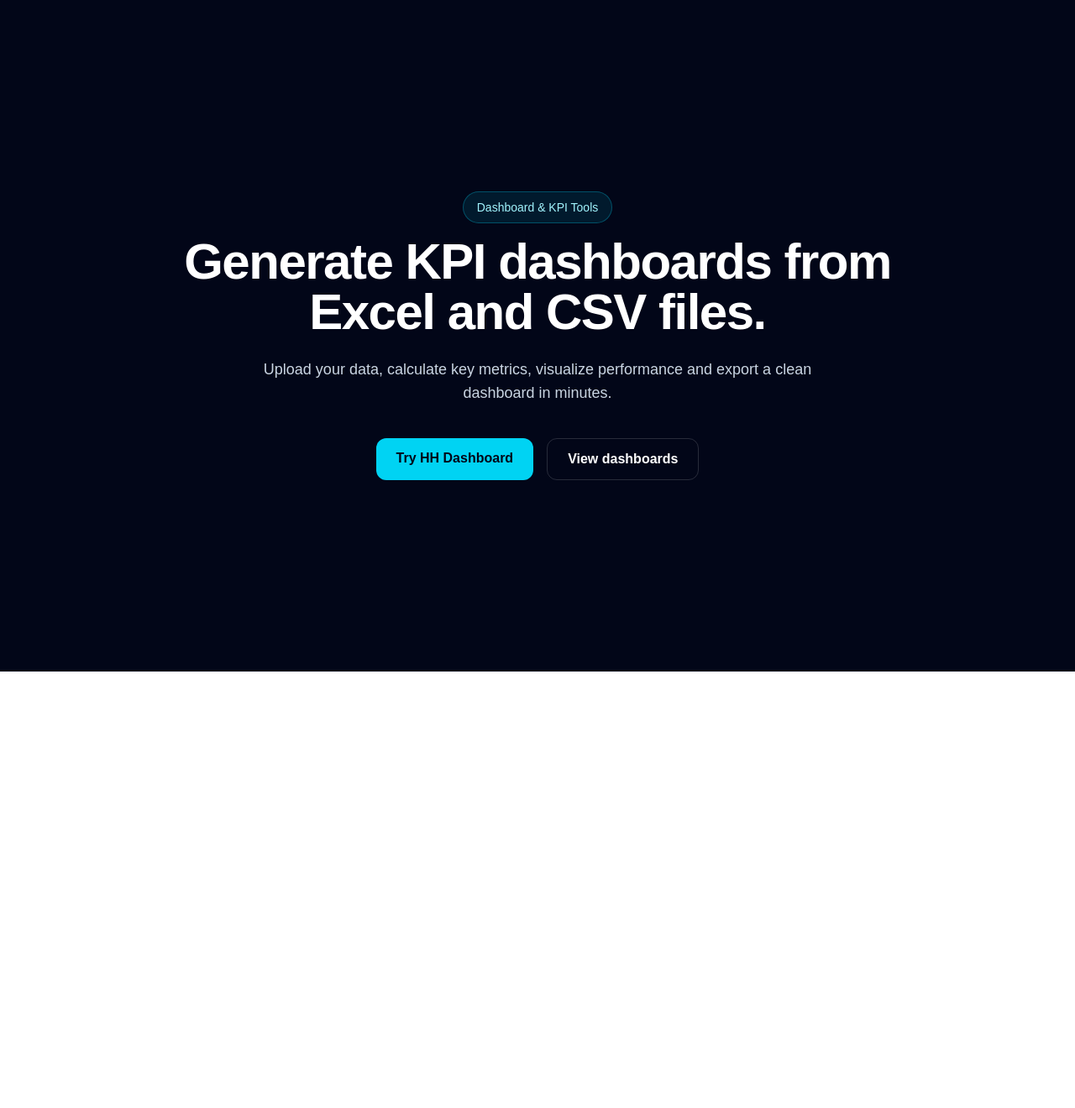
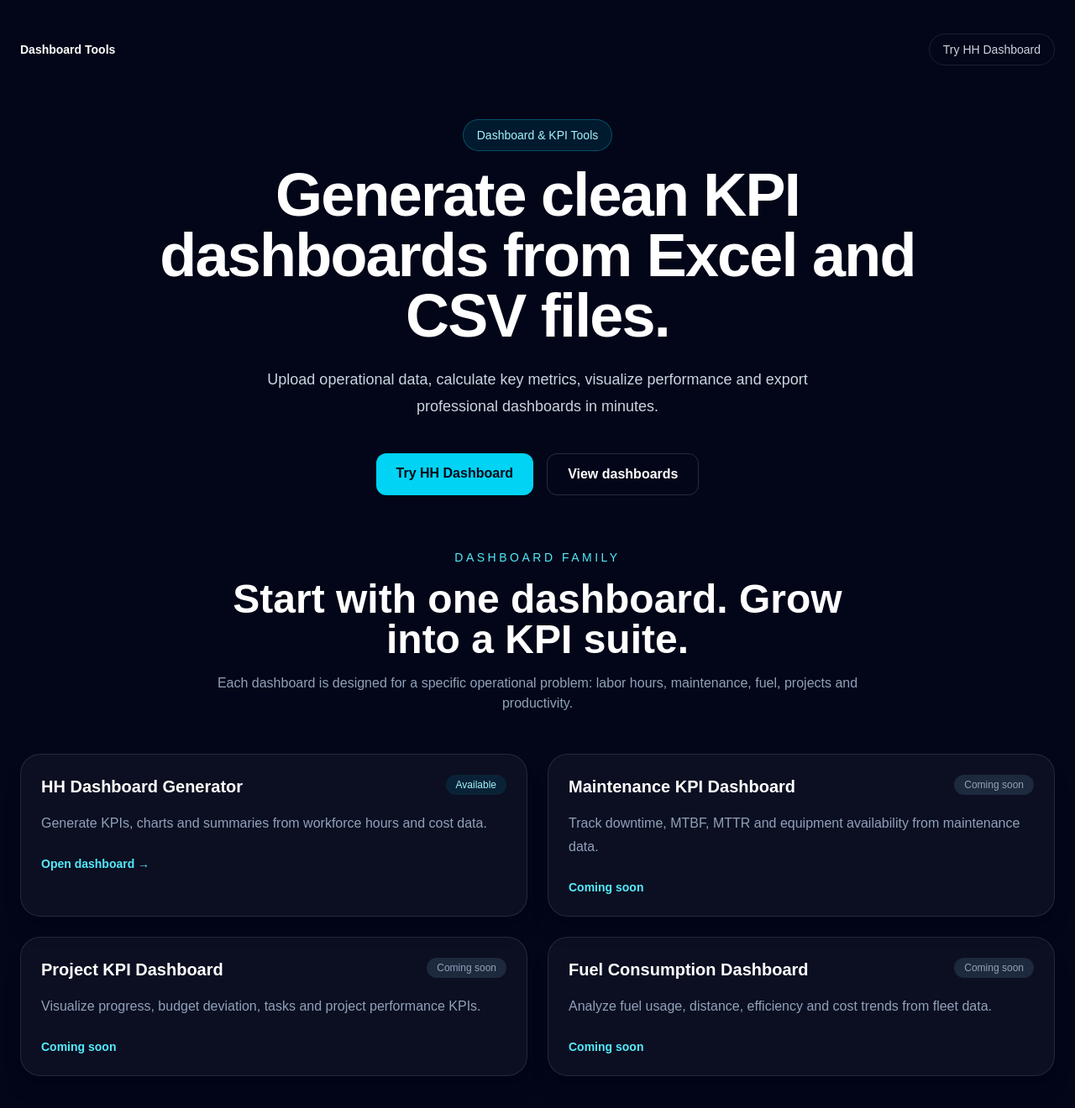
Before and after one commit to kike-Pinto/dashboard-tools-platform, a Next.js app: page / in a window 1280 px wide. Shown: the top 1320 px of the page at 84% size. Before the commit the page ends 800 px from the top, so only its background shows below. Built offline with nearby package versions, Linux system fonts and the light colour scheme.

Commit message:
feat: add dashboard to home

```diff
--- a/src/app/page.tsx
+++ b/src/app/page.tsx
@@ -1,35 +1,108 @@
+import { dashboardCatalog } from '@/dashboards/catelog'
+import Link from 'next/link'
+
 export default function HomePage() {
   return (
     <main className='min-h-screen bg-slate-950 text-white'>
-      <section className='mx-auto flex min-h-screen max-w-6xl flex-col items-center justify-center px-6 text-center'>
+      <section className='mx-auto max-w-7xl px-6 py-10'>
+        <nav className='flex items-center justify-between'>
+          <Link href='/' className='text-sm font-semibold text-white'>
+            Dashboard Tools
+          </Link>
+
+          <Link
+            href='/dashboard/hh-dashboard'
+            className='rounded-full border border-white/10 px-4 py-2 text-sm text-slate-300 transition hover:bg-white/10 hover:text-white'
+          >
+            Try HH Dashboard
+          </Link>
+        </nav>
+
+        <section className='flex min-h-[72vh] flex-col items-center justify-center text-center'>
           <p className='mb-4 rounded-full border border-cyan-400/30 bg-cyan-400/10 px-4 py-2 text-sm text-cyan-200'>
             Dashboard & KPI Tools
           </p>
 
-        <h1 className='max-w-4xl text-4xl font-bold tracking-tight md:text-6xl'>
-          Generate KPI dashboards from Excel and CSV files.
+          <h1 className='max-w-5xl text-4xl font-bold tracking-tight md:text-7xl'>
+            Generate clean KPI dashboards from Excel and CSV files.
           </h1>
 
-        <p className='mt-6 max-w-2xl text-lg text-slate-300'>
-          Upload your data, calculate key metrics, visualize performance and
-          export a clean dashboard in minutes.
+          <p className='mt-6 max-w-2xl text-lg leading-8 text-slate-300'>
+            Upload operational data, calculate key metrics, visualize
+            performance and export professional dashboards in minutes.
           </p>
 
           <div className='mt-10 flex flex-col gap-4 sm:flex-row'>
-          <a
+            <Link
               href='/dashboard/hh-dashboard'
               className='rounded-xl bg-cyan-400 px-6 py-3 font-semibold text-slate-950 transition hover:bg-cyan-300'
             >
               Try HH Dashboard
-          </a>
+            </Link>
 
-          <a
+            <Link
               href='#dashboards'
               className='rounded-xl border border-white/15 px-6 py-3 font-semibold text-white transition hover:bg-white/10'
             >
               View dashboards
-          </a>
+            </Link>
           </div>
+        </section>
+
+        <section id='dashboards' className='pb-20'>
+          <div className='mx-auto max-w-3xl text-center'>
+            <p className='text-sm font-medium uppercase tracking-[0.25em] text-cyan-300'>
+              Dashboard Family
+            </p>
+            <h2 className='mt-4 text-3xl font-bold md:text-5xl'>
+              Start with one dashboard. Grow into a KPI suite.
+            </h2>
+            <p className='mt-4 text-slate-400'>
+              Each dashboard is designed for a specific operational problem:
+              labor hours, maintenance, fuel, projects and productivity.
+            </p>
+          </div>
+
+          <div className='mt-12 grid gap-6 md:grid-cols-2'>
+            {dashboardCatalog.map((dashboard) => {
+              const isAvailable = dashboard.status === 'Available'
+
+              return (
+                <Link
+                  key={dashboard.slug}
+                  href={
+                    isAvailable ? `/dashboard/${dashboard.slug}` : '#dashboards'
+                  }
+                  className='group rounded-3xl border border-white/10 bg-white/4 p-6 shadow-xl shadow-slate-950/20 transition hover:-translate-y-1 hover:border-cyan-400/30 hover:bg-white/6'
+                >
+                  <div className='flex items-start justify-between gap-4'>
+                    <h3 className='text-xl font-semibold text-white'>
+                      {dashboard.name}
+                    </h3>
+
+                    <span
+                      className={`rounded-full px-3 py-1 text-xs font-medium ${
+                        isAvailable
+                          ? 'bg-cyan-400/10 text-cyan-200'
+                          : 'bg-slate-800 text-slate-400'
+                      }`}
+                    >
+                      {dashboard.status}
+                    </span>
+                  </div>
+
+                  <p className='mt-4 leading-7 text-slate-400'>
+                    {dashboard.description}
+                  </p>
+
+                  <p className='mt-6 text-sm font-semibold text-cyan-300'>
+                    {isAvailable ? 'Open dashboard →' : 'Coming soon'}
+                  </p>
+                </Link>
+              )
+            })}
+          </div>
+        </section>
       </section>
     </main>
   )
--- /dev/null
+++ b/src/dashboards/catelog.ts
@@ -0,0 +1,30 @@
+export const dashboardCatalog = [
+  {
+    name: 'HH Dashboard Generator',
+    slug: 'hh-dashboard',
+    description:
+      'Generate KPIs, charts and summaries from workforce hours and cost data.',
+    status: 'Available',
+  },
+  {
+    name: 'Maintenance KPI Dashboard',
+    slug: 'maintenance-kpi-dashboard',
+    description:
+      'Track downtime, MTBF, MTTR and equipment availability from maintenance data.',
+    status: 'Coming soon',
+  },
+  {
+    name: 'Project KPI Dashboard',
+    slug: 'project-kpi-dashboard',
+    description:
+      'Visualize progress, budget deviation, tasks and project performance KPIs.',
+    status: 'Coming soon',
+  },
+  {
+    name: 'Fuel Consumption Dashboard',
+    slug: 'fuel-consumption-dashboard',
+    description:
+      'Analyze fuel usage, distance, efficiency and cost trends from fleet data.',
+    status: 'Coming soon',
+  },
+]
```
Lines whose indentation alone changed are shown as unchanged.
